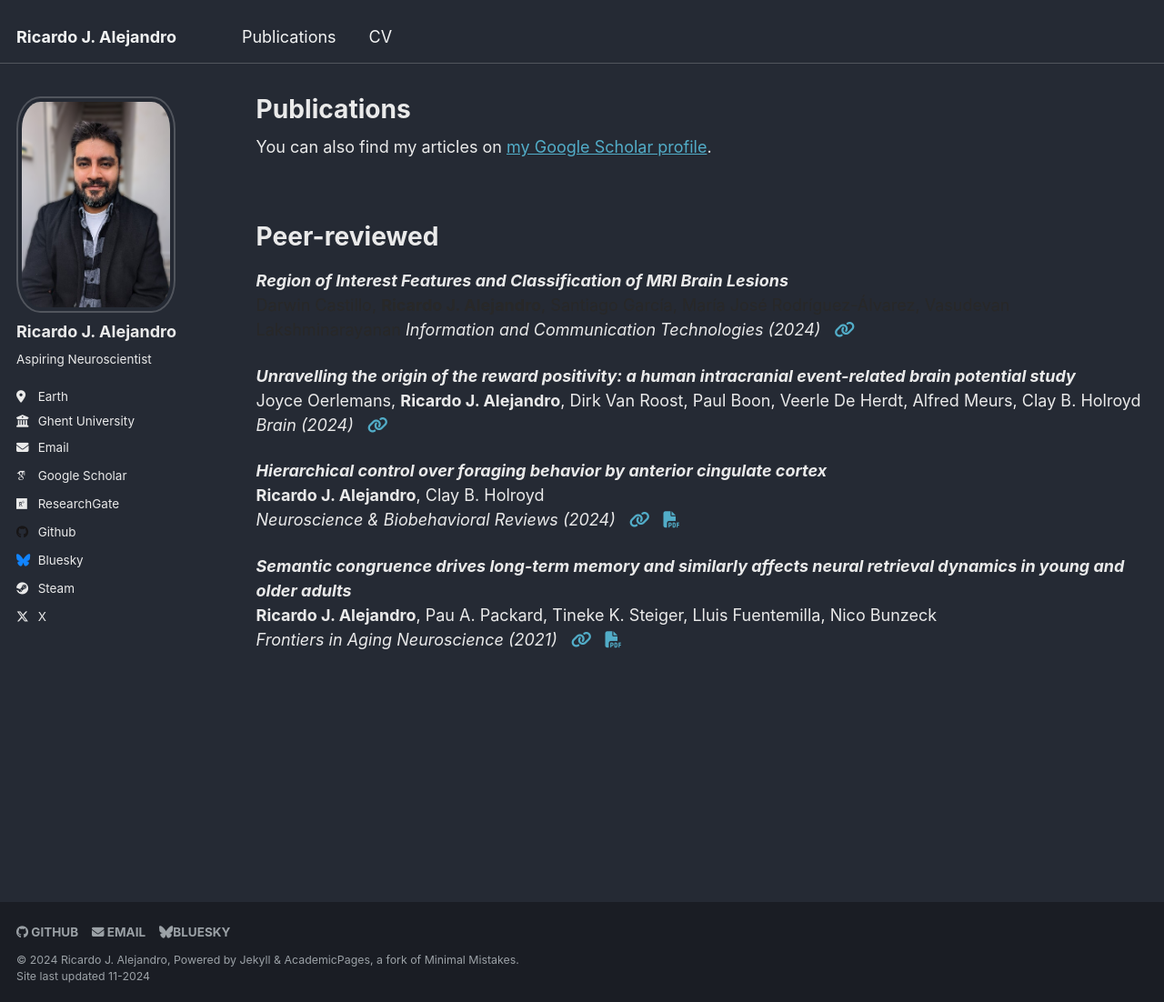
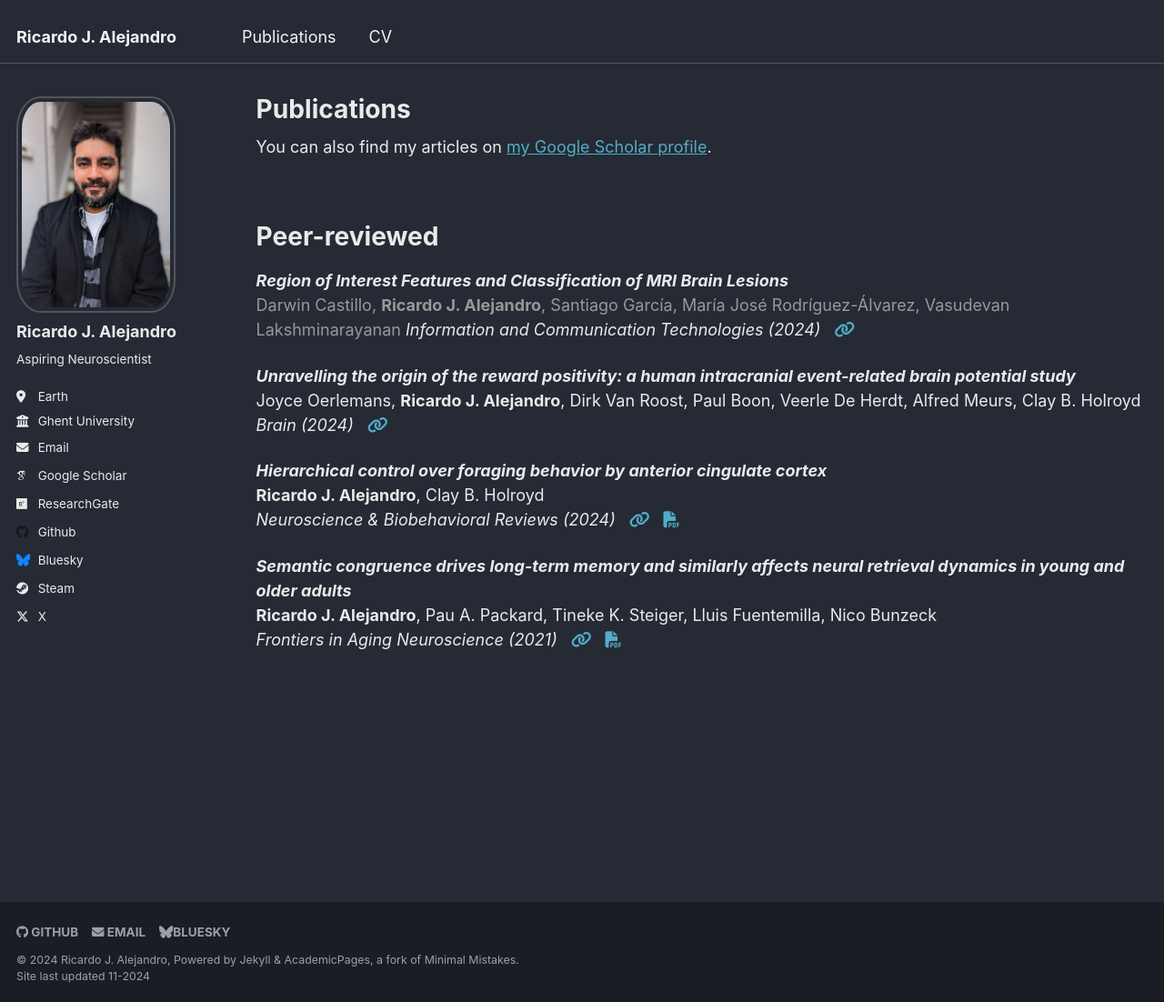
Before and after one commit to rjalejandro/rjalejandro.github.io, a Jekyll site: the page built from _pages/publications.md, in a window 1280 px wide and 1102 px high. Shown: the whole window at 91% size. Built offline with Jekyll 4.4.1, drawn with Linux system fonts in a browser that asks for light colours; some web fonts are replaced.

Commit message:
auth 	#989898

```diff
--- a/_pages/publications.md
+++ b/_pages/publications.md
@@ -15,7 +15,7 @@ Peer-reviewed
 =====
 
 ***Region of Interest Features and Classification of MRI Brain Lesions***
-<span style="color:#282828">Darwin Castillo, **Ricardo J. Alejandro**, Santiago García, María José Rodríguez-Álvarez, Vasudevan Lakshminarayanan</span>  <!-- authors -->
+<span style="color:#989898">Darwin Castillo, **Ricardo J. Alejandro**, Santiago García, María José Rodríguez-Álvarez, Vasudevan Lakshminarayanan</span>  <!-- authors -->
 *Information and Communication Technologies (2024)* <!-- journal (year) -->
 &nbsp; <!-- space between the icons -->
 <a href="https://link.springer.com/chapter/10.1007/978-3-031-75431-9_4" target="_blank"><i class="fa fa-link" aria-hidden="true"></i></a> <!-- URL -->
```
